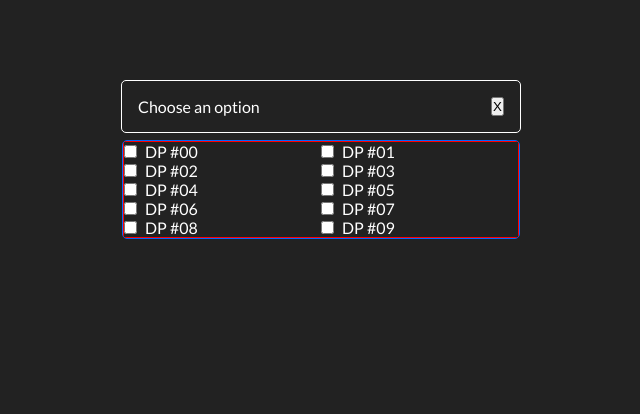
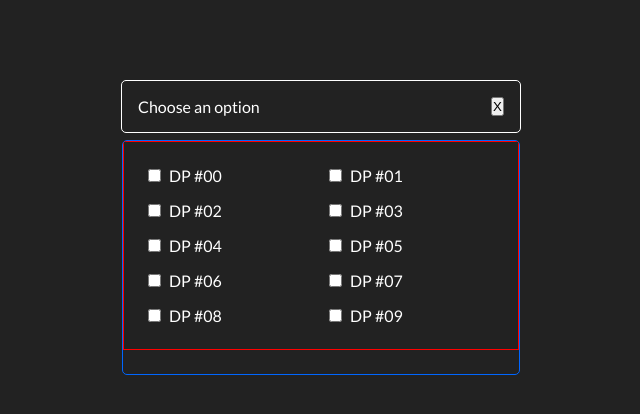
Before and after one commit to omarBaldi/multi_select_dropdown, a React (Create React App) app: page / in a window 1280 px wide. Shown: the top 414 px of the page, without its empty margins (319-959 px from the left). Built offline with nearby package versions, Linux system fonts and the light colour scheme.

Commit message:
Decoupled logic from multi-select dropdown by creating a child component to render options

```diff
--- /dev/null
+++ b/src/components/dropdown-option-container/dropdown-option-container.tsx
@@ -0,0 +1,47 @@
+import React, { FC, useRef } from 'react';
+import { Checkbox } from '../checkbox';
+import { OptionType } from '../multi-select-dropdown/dto';
+import DropdownOptionContainerProps from './dto';
+
+const DropdownOptionContainer: FC<DropdownOptionContainerProps> = ({
+  options,
+  optionsIdSelected,
+  additionalStyle = {},
+  onOptionClick,
+}: DropdownOptionContainerProps) => {
+  const additionalCheckboxStyle = useRef<React.CSSProperties>({
+    padding: '0.5rem',
+  });
+
+  const renderOption = (optionProps: OptionType) => {
+    const key = `opt-${optionProps.id}`;
+    const shouldBeChecked = optionsIdSelected.includes(optionProps.id);
+
+    return (
+      <Checkbox
+        key={key}
+        {...optionProps}
+        checked={shouldBeChecked}
+        onCheckboxClick={onOptionClick}
+        additionalStyle={additionalCheckboxStyle.current}
+      />
+    );
+  };
+
+  return (
+    <div style={{ ...additionalStyle }}>
+      <div
+        style={{
+          border: '1px solid red',
+          display: 'grid',
+          gridTemplateColumns: 'repeat(2, 1fr)',
+          padding: '1rem',
+        }}
+      >
+        {options.map(renderOption)}
+      </div>
+    </div>
+  );
+};
+
+export default DropdownOptionContainer;
--- /dev/null
+++ b/src/components/dropdown-option-container/dto.ts
@@ -0,0 +1,14 @@
+import React from 'react';
+import { OptionType } from '../multi-select-dropdown/dto';
+
+type CommonDropdownOptionContainerProps = {
+  options: OptionType[];
+  optionsIdSelected: string[];
+  additionalStyle?: React.CSSProperties;
+  onOptionClick: (v: OptionType) => void;
+};
+
+type DropdownOptionContainerProps = CommonDropdownOptionContainerProps &
+  ({ gridColumns?: 2 | 3 } | { optionsNumber?: number });
+
+export default DropdownOptionContainerProps;
--- /dev/null
+++ b/src/components/dropdown-option-container/index.ts
@@ -0,0 +1,2 @@
+export { default as DropdownOptionContainer } from './dropdown-option-container';
+export type { default as DropdownOptionContainerProps } from './dto';
--- a/src/components/multi-select-dropdown/multi-select-dropdown.tsx
+++ b/src/components/multi-select-dropdown/multi-select-dropdown.tsx
@@ -1,6 +1,6 @@
 import React, { FC, useCallback, useState } from 'react';
 import { DEFAULT_OPTIONS_NUMBER } from '../../constant';
-import { Checkbox } from '../checkbox';
+import { DropdownOptionContainer } from '../dropdown-option-container';
 import MultiSelectDropdownProps, { OptionType } from './dto';
 import {
   ButtonRemoveOptionsStyled,
@@ -13,6 +13,8 @@ import {
 
 /**
  * TODO: create dropdown option container component (optional prop to set columns grid)
+ * TODO: move OptionsContainerStyled this inside dropdown option container
+ * TODO: adjust max height ref
  * TODO: implement theme (using styled components)
  * TODO: add some mock-up data to verify that the filter functionality based on options selected works
  * TODO: integrate QR codes to store React components into them ??
@@ -72,20 +74,7 @@ const MultiSelectDropdown: FC<MultiSelectDropdownProps> = ({
     [options, optionsNumber]
   );
 
-  const renderOption = (optionProps: OptionType) => {
-    const key = `opt-${optionProps.id}`;
-    const shouldBeChecked = optionsSelected.has(optionProps.id);
-
-    return (
-      <Checkbox
-        key={key}
-        {...optionProps}
-        checked={shouldBeChecked}
-        onCheckboxClick={handleOptionClick}
-      />
-    );
-  };
-
+  //TODO: replace magic number with constant variable (3)
   const renderOptionsSelected = (options: Map<string, string>) => {
     /* If the options are less than N elements, render those,
     otherwise render the first N elements + element containing the rest  */
@@ -134,15 +123,12 @@ const MultiSelectDropdown: FC<MultiSelectDropdownProps> = ({
 
       {openDropdown && (
         <OptionsContainerStyled ref={optionsContainerRef}>
-          <div
-            style={{
-              border: '1px solid red',
-              display: 'grid',
-              gridTemplateColumns: 'repeat(2, 1fr)',
-            }}
-          >
-            {options.map(renderOption)}
-          </div>
+          <DropdownOptionContainer
+            options={options}
+            optionsIdSelected={[...optionsSelected.keys()]}
+            additionalStyle={{ paddingBottom: '1.5rem' }}
+            onOptionClick={handleOptionClick}
+          />
         </OptionsContainerStyled>
       )}
     </DropdownContainerStyled>
```
